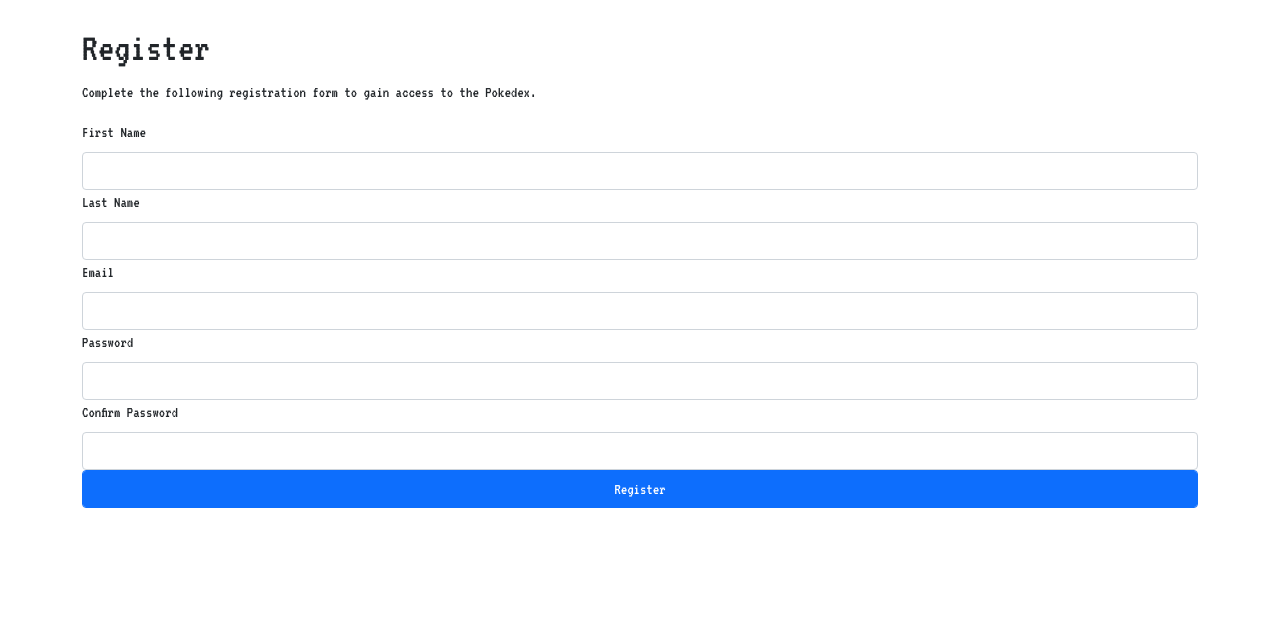
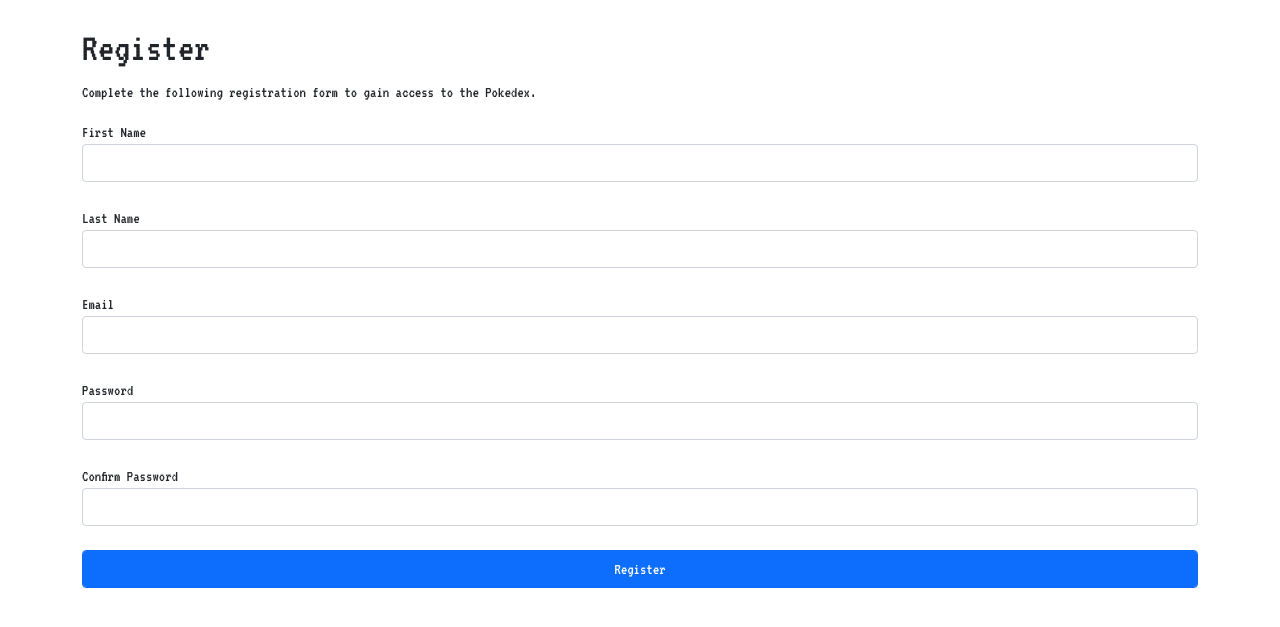
Before and after one commit to pjkozlowskijr/Pokedex, a Flask app: page /register in a window 1280 px wide. Shown: the part 64-691 px from the top of the page. Run offline with Flask 2, Linux system fonts and the light colour scheme.

Commit message:
Update login & register styling.

```diff
--- a/app/static/css/login.css
+++ b/app/static/css/login.css
@@ -3,10 +3,10 @@
     margin: auto;
 }
 
-#login_form.form-label{
+#login_form .form-label{
     margin: 0;
 }
 
-#email, #password{
-    margin-bottom: 5vh;
+#login_form .form-control{
+    margin-bottom: 3vh;
 }
--- a/app/static/css/register.css
+++ b/app/static/css/register.css
@@ -0,0 +1,7 @@
+#reg_form .form-label{
+    margin: 0;
+}
+
+#reg_form .form-control{
+    margin-bottom: 3vh;
+}
--- a/app/templates/base.html.j2
+++ b/app/templates/base.html.j2
@@ -4,7 +4,7 @@
     <meta charset="UTF-8">
     <meta http-equiv="X-UA-Compatible" content="IE=edge">
     <meta name="viewport" content="width=device-width, initial-scale=1.0">
-    <link rel="shortcut icon" href="{{url_for('static', filename='images/favicon.ico')}}" type="image/x-icon">
+    <link rel="icon" href="{{url_for('static', filename='images/favicon.ico')}}" type="image/x-icon">
     <link href="https://cdn.jsdelivr.net/npm/bootstrap@5.1.3/dist/css/bootstrap.min.css" rel="stylesheet" integrity="sha384-1BmE4kWBq78iYhFldvKuhfTAU6auU8tT94WrHftjDbrCEXSU1oBoqyl2QvZ6jIW3" crossorigin="anonymous">
     <link href="https://fonts.googleapis.com/css2?family=VT323&display=swap" rel="stylesheet">
     <link rel="stylesheet" href="{{url_for('static',filename='css/main.css')}}">
--- a/app/templates/register.html.j2
+++ b/app/templates/register.html.j2
@@ -1,8 +1,8 @@
 {% extends 'base.html.j2' %}
 
-{# {% block css %}
+{% block css %}
 <link rel="stylesheet" href="{{url_for('static', filename='css/register.css')}}">
-{% endblock %} #}
+{% endblock %}
 
 {% block title %}
 Register
@@ -12,7 +12,7 @@ Register
 <h1>Register</h1>
 <p>Complete the following registration form to gain access to the Pokedex.</p>
 
-<form action="{{url_for('register')}}" method="POST">
+<form id="reg_form" action="{{url_for('register')}}" method="POST">
     {{form.hidden_tag()}}
     <div>
         {{form.first_name.label(class="form-label")}}
```
